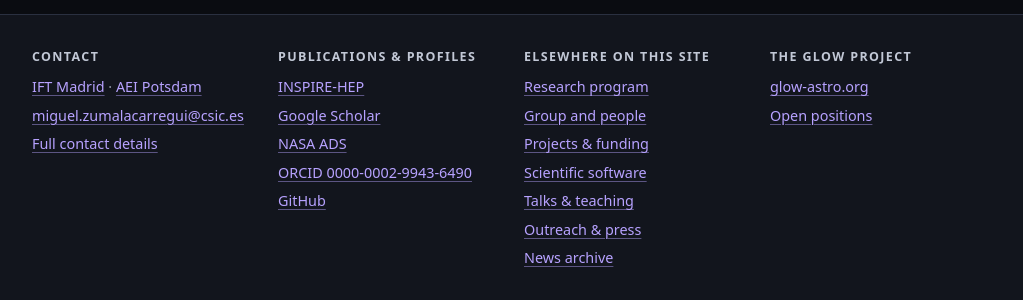
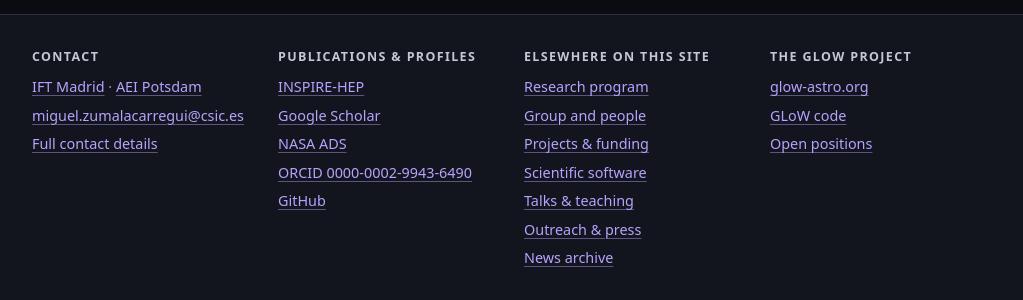
Before and after one commit to miguelzuma/miguelzuma.github.io, a Jekyll site: the page built from index.html, in a window 1280 px wide and 900 px high, scrolled down 3847 px, cut to the strip 193-880 px from the top of the window. Shown: the part 245-545 px from the top of the strip, without its empty margins (128-1151 px from the left). Built offline with Jekyll 4.4.1, drawn with Linux system fonts in a browser that asks for light colours.

Commit message:
Footer: add the GLoW code page to the GLOW column
Three entries now: the project site, the code, and the open positions. The
code link goes to the project site's own page for it rather than to the
repository, so the whole column stays on glow-astro.org.

Co-Authored-By: Claude Opus 5 <noreply@anthropic.com>
Claude-Session: https://claude.ai/code/session_01E2ZbXszK9qt9svKVxU5Yrt

```diff
--- a/_includes/footer.html
+++ b/_includes/footer.html
@@ -44,6 +44,7 @@
         <h2>The GLOW project</h2>
         <ul>
           <li><a href="https://glow-astro.org/" rel="noopener">glow-astro.org</a></li>
+          <li><a href="https://glow-astro.org/glow-code.html" rel="noopener">GLoW code</a></li>
           <li><a href="https://glow-astro.org/join.html" rel="noopener">Open positions</a></li>
         </ul>
       </div>
```
